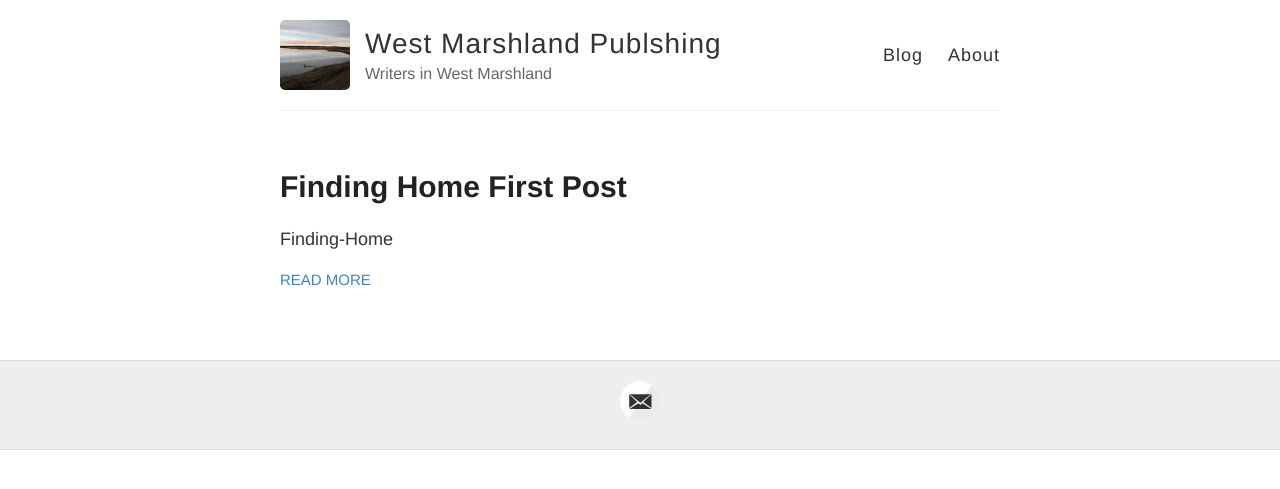
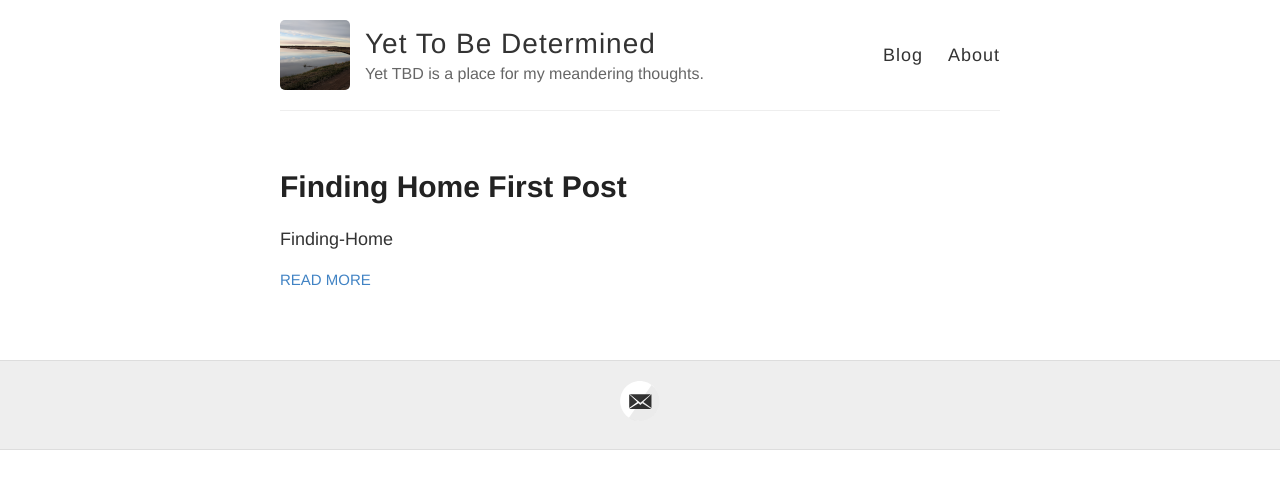
Before and after one commit to westmarshlandpublishing/yet-tbd, a Jekyll site: the page built from index.html, in a window 1280 px wide. Shown: the top 489 px of the page. Built offline with Jekyll 4.4.1, drawn with Linux system fonts in a browser that asks for light colours.

Commit message:
Update _config.yml

```diff
--- a/_config.yml
+++ b/_config.yml
@@ -3,10 +3,10 @@
 #
 
 # Name of your site (displayed in the header)
-name: West Marshland Publshing
+name: Yet To Be Determined
 
 # Short bio or description (displayed in the header)
-description: Writers in West Marshland
+description: Yet TBD is a place for my meandering thoughts.
 
 # URL of your avatar or profile pic (you could use your GitHub profile pic)
 avatar: /images/west-marshland-logo.png
```
